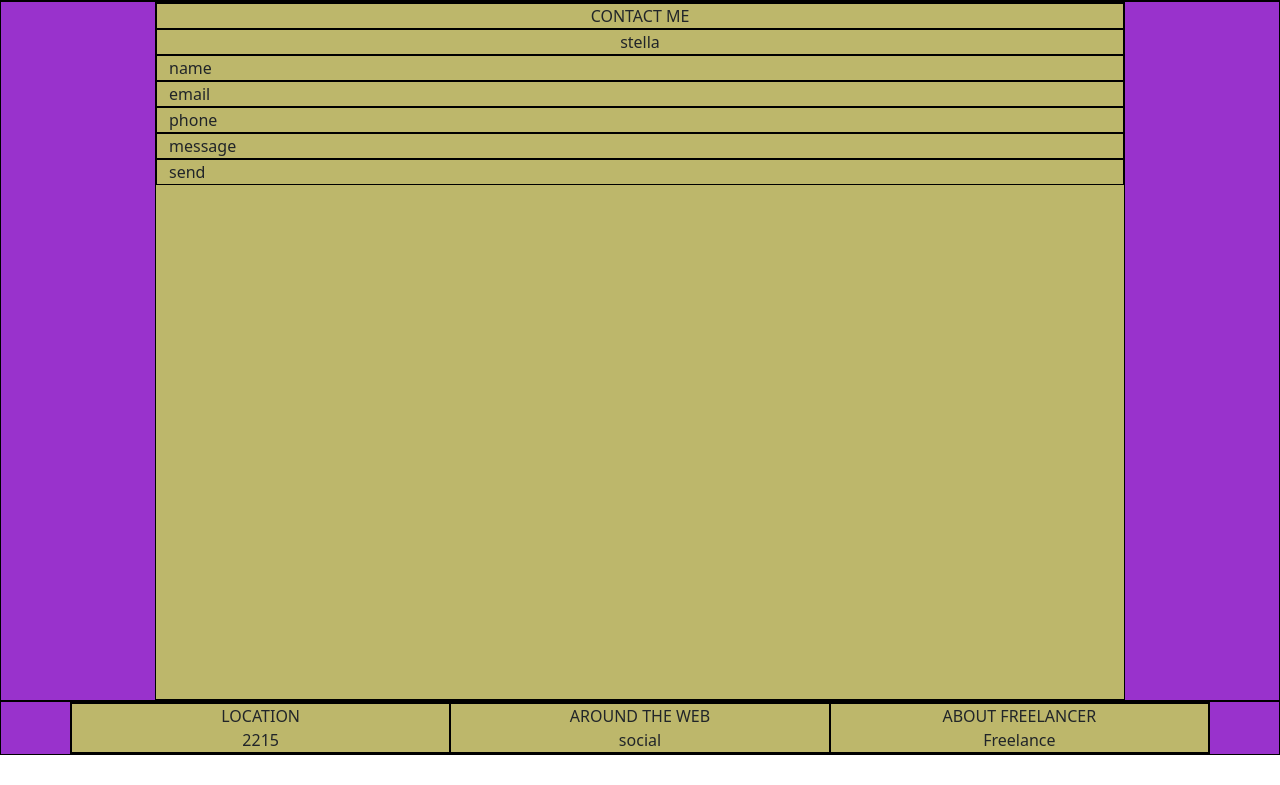
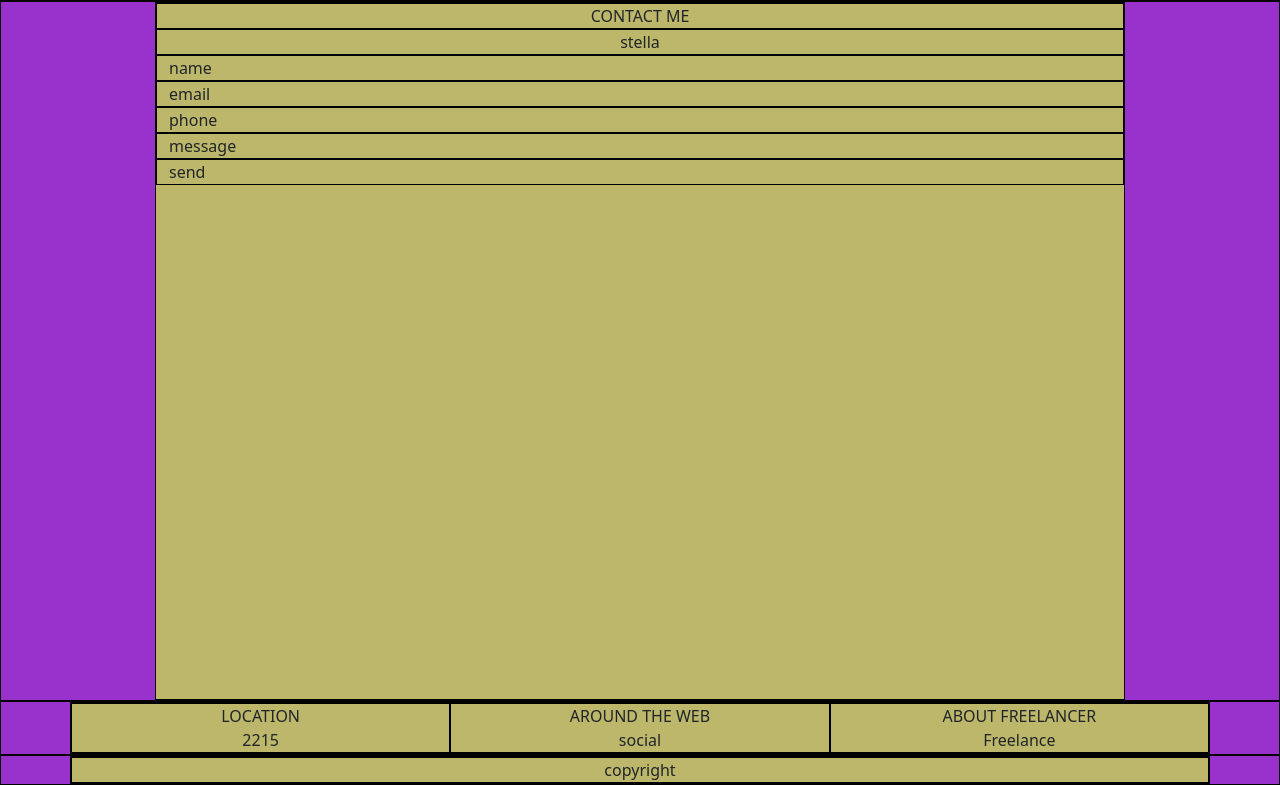
Before and after one commit to giorgia-rondinelli/html-css-bootstrap-freelancer, a plain HTML site: page index.html in a window 1280 px wide. Shown: the part 1625-2410 px from the top of the page. Before the commit the page ends 2380 px from the top, so only its background shows below. Drawn offline with nearby package versions, Linux system fonts and the light colour scheme.

Commit message:
[add] section footer-bottom

```diff
--- a/index.html
+++ b/index.html
@@ -164,6 +164,15 @@
 
     </section>
 
+    <section class="footer-bottom">
+      <div class="container">
+        <div class="row ">
+          <div class="col text-center "> copyright</div>
+        </div>
+      </div>
+
+    </section>
+
 
   </footer>
 
```
